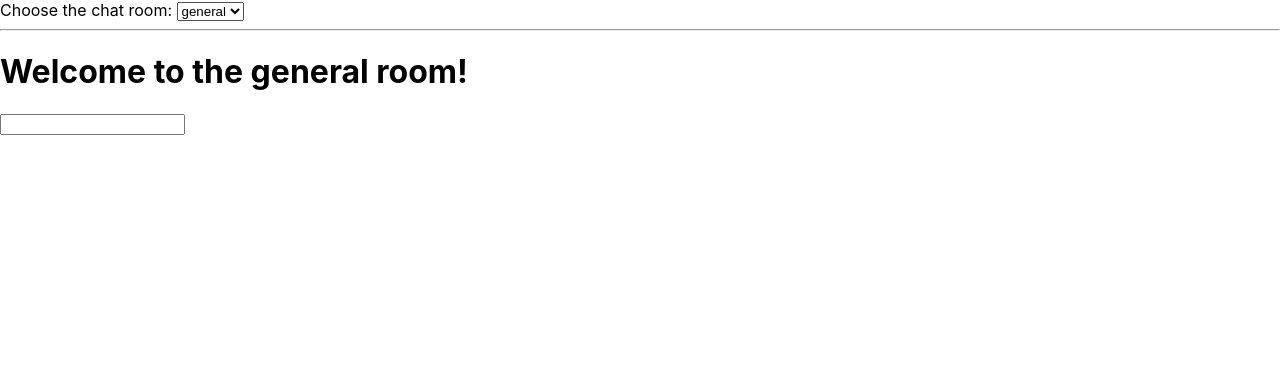
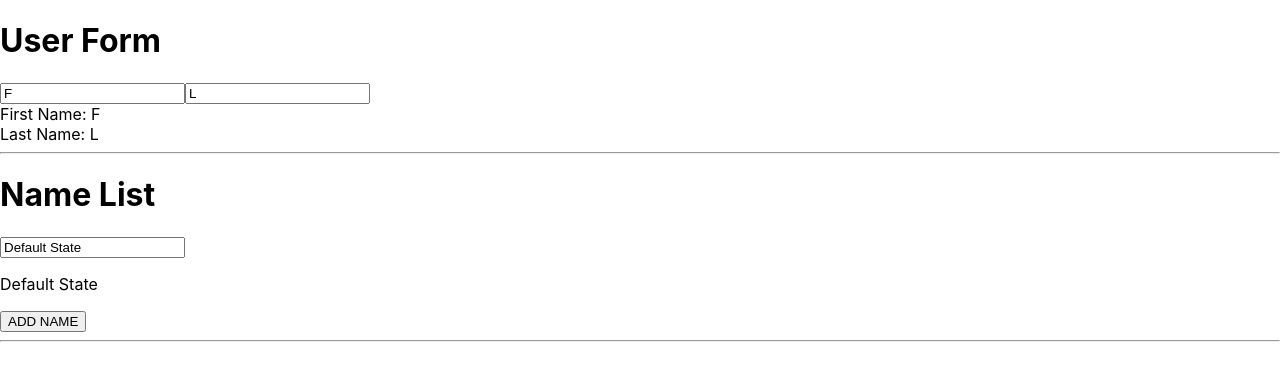
Before and after one commit to barisdevjs/react-exercises, a React (Create React App) app: page / in a window 1280 px wide. Shown: the top 380 px of the page. Built offline with nearby package versions, Linux system fonts and the light colour scheme.

Commit message:
exercises edited part 3

```diff
--- a/src/App.js
+++ b/src/App.js
@@ -1,58 +1,78 @@
-import { useState, useEffect } from 'react';
+import { useReducer } from 'react';
 
-const serverUrl = 'https://localhost:1234';
+const formReducer = (state, action) => ({ ...state, ...action });
 
-function createConnection({ serverUrl, roomId }) {
-    // A real implementation would actually connect to the server
-    return {
-      connect() {
-        console.log('✅ Connecting to "' + roomId + '" room at ' + serverUrl + '...');
-      },
-      disconnect() {
-        console.log('❌ Disconnected from "' + roomId + '" room at ' + serverUrl);
+function UserForm() {
+  const [state, dispatch] = useReducer(formReducer, {
+    first: 'F',
+    last: 'L'
+  });
+
+    return (
+        <div>
+            <h1>User Form</h1>
+            <input type="text" value={state.first}
+                onChange={(e) => dispatch({ first: e.target.value })} />
+            <input type="text" value={state.last}
+                onChange={(e) => dispatch({ last: e.target.value })} />
+            <div>First Name: {state.first}</div>
+            <div>Last Name: {state.last}</div>
+        </div>
+    )
+}
+
+// Action types
+const SET_NAME = 'SET_NAME';
+const ADD_NAME = 'ADD_NAME';
+
+// Action creators
+const setName = (payload) => ({ type: SET_NAME, payload });
+const addName = () => ({ type: ADD_NAME });
+
+// Reducer
+const reducer = (state, action) => {
+    switch (action.type) {
+        case SET_NAME:
+            return { ...state, name: action.payload };
+        case ADD_NAME:
+            return { ...state, names: [...state.names, state.name], name: '' };
+        default:
+            return state;
     }
 };
+
+function NameList() {
+    const [state, dispatch] = useReducer(reducer, { names: [], name: 'Default State' });
+
+    return (
+        <div className="App">
+            <h1>Name List</h1>
+            <input
+                type="text"
+                value={state.name}
+                onChange={(event) => dispatch(setName(event.target.value))}
+            />
+            <p>{state.name}</p>
+            <button onClick={() => dispatch(addName())}>ADD NAME</button>
+            <hr />
+            <div>
+                {state.names.map((name, index) => (
+                    <p key={index}>{name}</p>
+                ))}
+            </div>
+        </div>
+    );
 }
 
 
-function ChatRoom({ roomId }) {
-  const [message, setMessage] = useState('');
-
-  useEffect(() => {
-    const options = {
-      serverUrl: serverUrl,
-      roomId: roomId
-    };
-    const connection = createConnection(options);
-    connection.connect();
-    return () => connection.disconnect();
-  }, [roomId]);
-
+function App() {
     return (
         <>
-      <h1>Welcome to the {roomId} room!</h1>
-      <input value={message} onChange={e => setMessage(e.target.value)} />
+            <UserForm />
+            <hr></hr>
+            <NameList />
         </>
-  );
+    )
 }
 
-export default function App() {
-  const [roomId, setRoomId] = useState('general');
-  return (
-    <>
-      <label>
-        Choose the chat room:{' '}
-        <select
-          value={roomId}
-          onChange={e => setRoomId(e.target.value)}
-        >
-          <option value="general">general</option>
-          <option value="travel">travel</option>
-          <option value="music">music</option>
-        </select>
-      </label>
-      <hr />
-      <ChatRoom roomId={roomId} />
-    </>
-  );
-}
+export default App
```
Also changed, not shown: src/allHooks/useReducer4.js (+11 -6 lines), src/allHooks/useReducer5.js (+5 -7 lines), src/allHooks/useMemo3.js (indentation only). Lines whose indentation alone changed are shown as unchanged.
